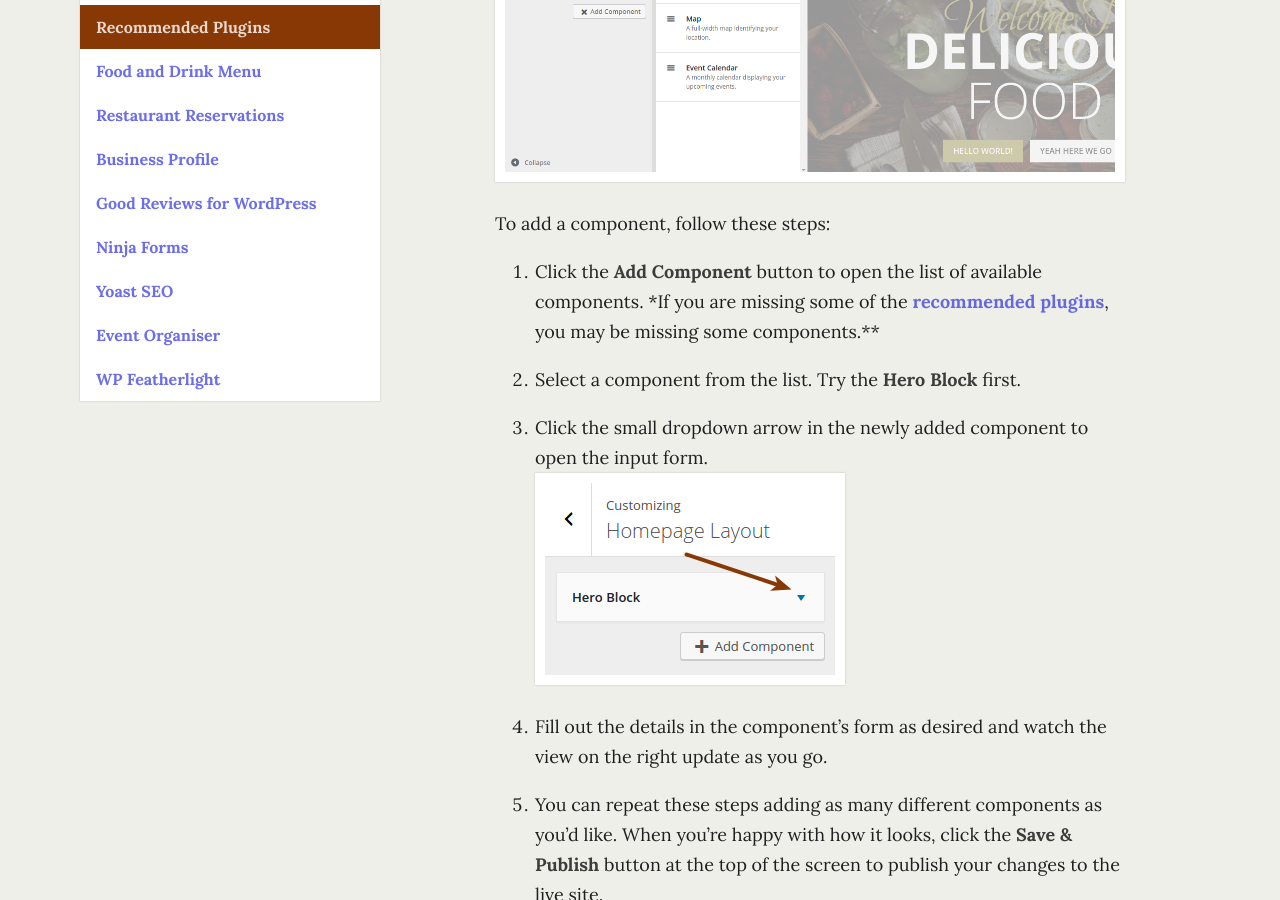
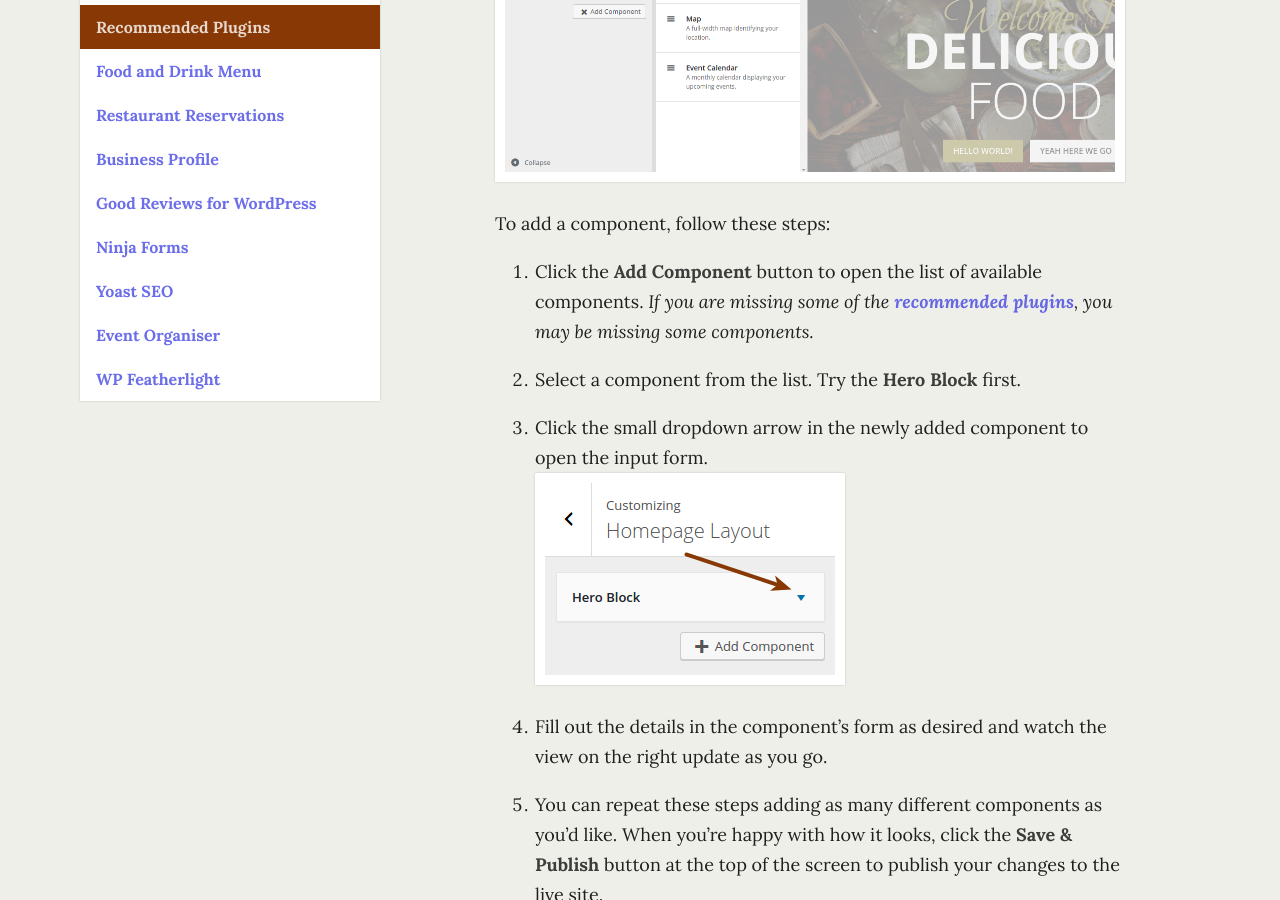
Before and after one commit to NateWr/docs-themeofthecrop, a Jekyll site: the page built from themes/luigi/user/faq.md, in a window 1280 px wide and 900 px high, scrolled down 1616 px. Built offline with Jekyll 4.4.1, drawn with Linux system fonts in a browser that asks for light colours.

```diff
--- a/themes/luigi/user/faq.md
+++ b/themes/luigi/user/faq.md
@@ -28,7 +28,7 @@ Once you've got your homepage set up, open the customizer from the **Appearance
 
 To add a component, follow these steps:
 
-1. Click the **Add Component** button to open the list of available components. *If you are missing some of the [recommended plugins](/{{ site.data[page.slug].base}}/user/getting-started/activate-plugins), you may be missing some components.**
+1. Click the **Add Component** button to open the list of available components. *If you are missing some of the [recommended plugins](/{{ site.data[page.slug].base}}/user/getting-started/activate-plugins), you may be missing some components.*
 
 2. Select a component from the list. Try the **Hero Block** first.
 
```
